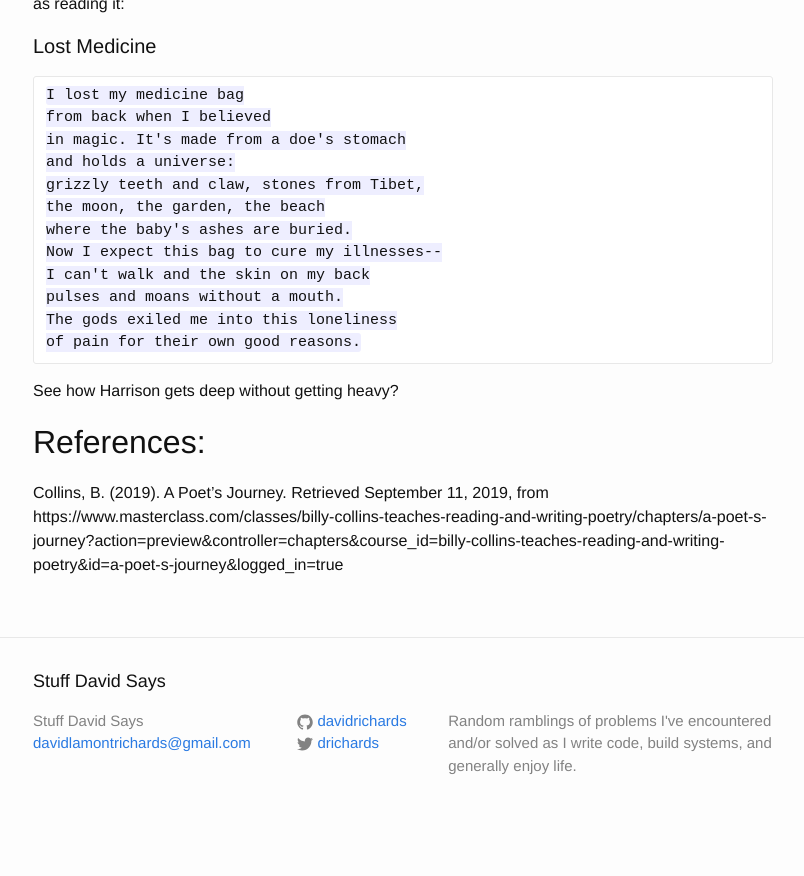
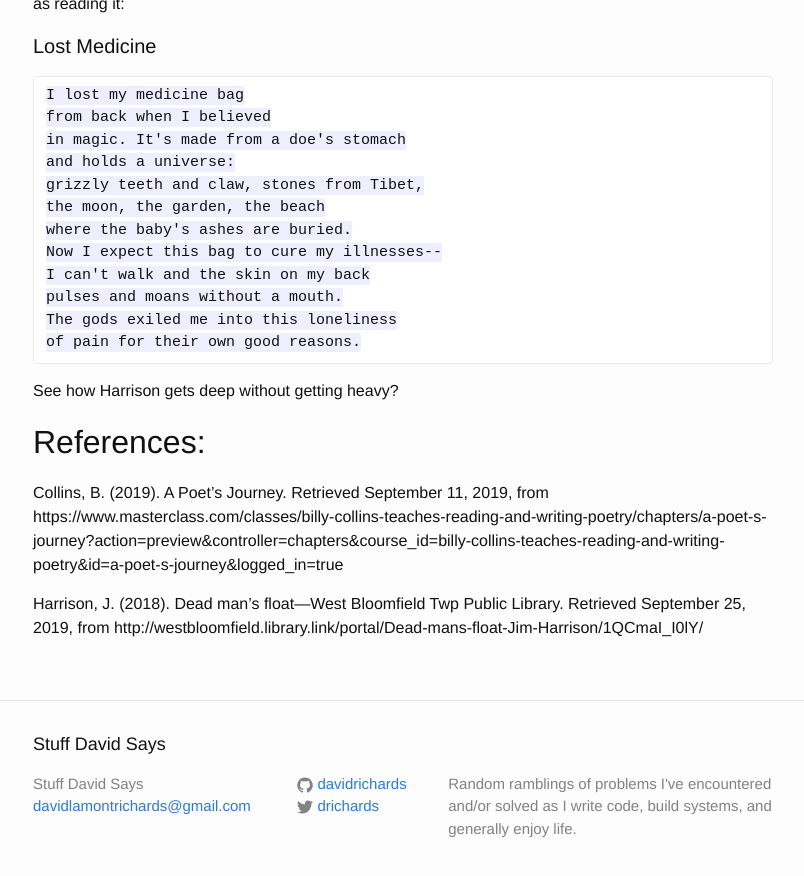
Before and after one commit to davidrichards/davidrichards.github.io, a Jekyll site: the page built from _posts/2019-09-25-poetry-workshop-and-a-deer-walks-into-a-bar.markdown, in a window 1280 px wide and 900 px high, scrolled down 6418 px. Shown: the top 876 px of the window, without its empty margins (237-1041 px from the left). Built offline with Jekyll 4.4.1, drawn with Linux system fonts in a browser that asks for light colours; before the commit the page ends 7255 px from its top, so only the background shows below that.

Commit message:
Add Harrison citation

```diff
--- a/_posts/2019-09-25-poetry-workshop-and-a-deer-walks-into-a-bar.markdown
+++ b/_posts/2019-09-25-poetry-workshop-and-a-deer-walks-into-a-bar.markdown
@@ -199,3 +199,5 @@ See how Harrison gets deep without getting heavy?
 ## References:
 
 Collins, B. (2019). A Poet’s Journey. Retrieved September 11, 2019, from https://www.masterclass.com/classes/billy-collins-teaches-reading-and-writing-poetry/chapters/a-poet-s-journey?action=preview&controller=chapters&course_id=billy-collins-teaches-reading-and-writing-poetry&id=a-poet-s-journey&logged_in=true
+
+Harrison, J. (2018). Dead man’s float—West Bloomfield Twp Public Library. Retrieved September 25, 2019, from http://westbloomfield.library.link/portal/Dead-mans-float-Jim-Harrison/1QCmaI_I0lY/
```
